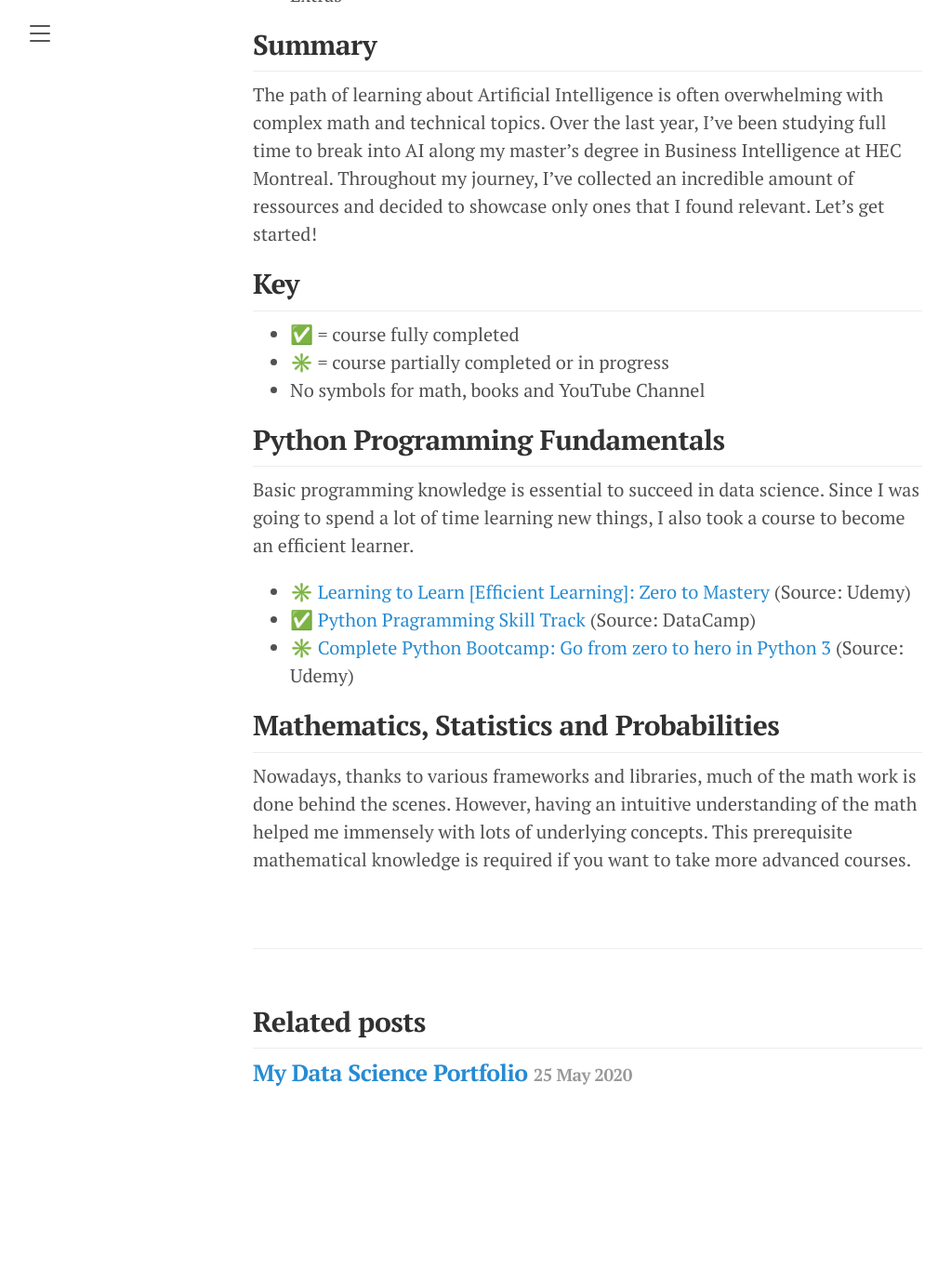
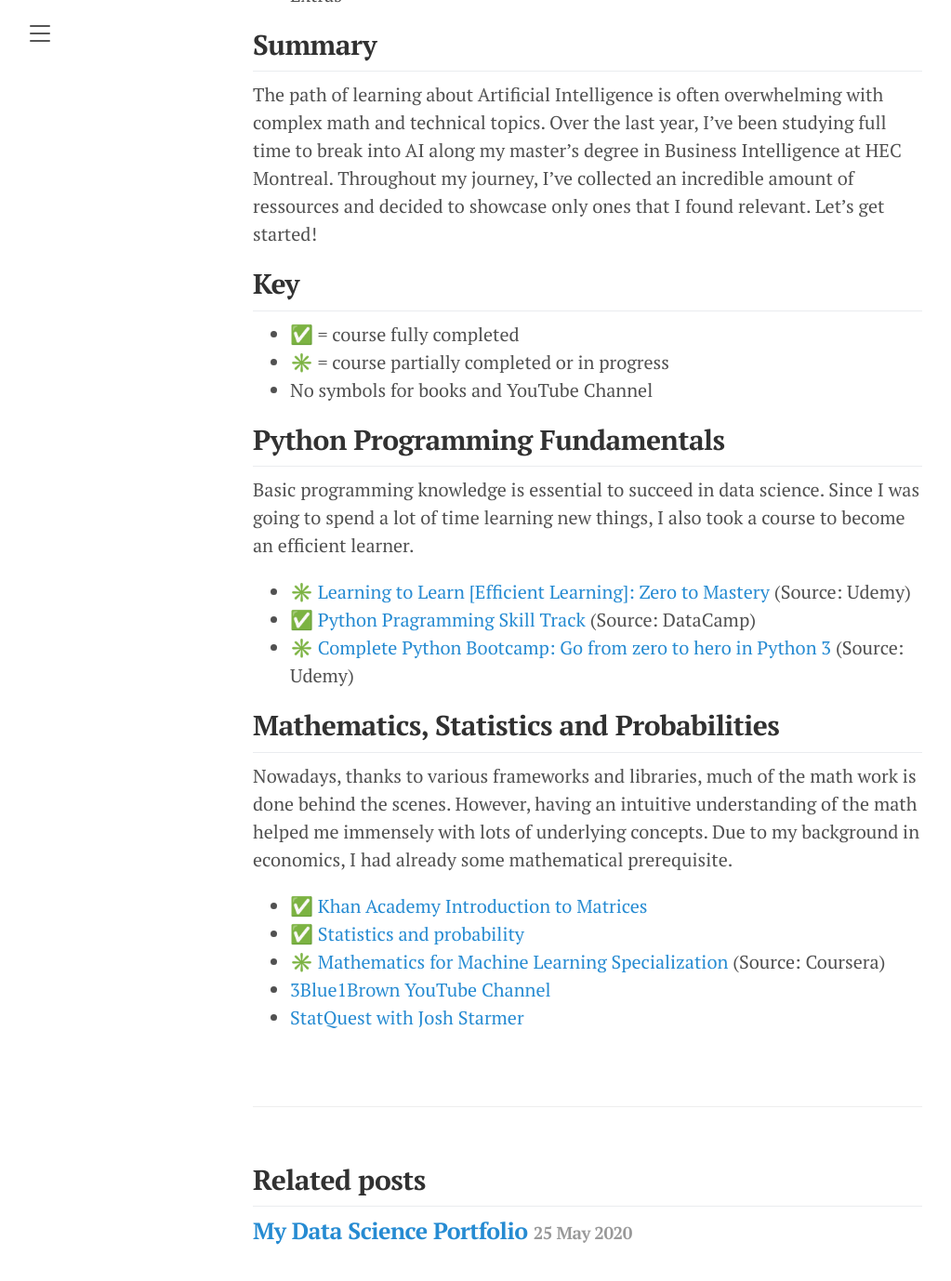
Before and after one commit to florentfettu/florentfettu.github.io, a Jekyll site: the page built from _posts/2020-05-26-my-self-created-artificial-intelligence-path.md, in a window 1280 px wide and 1400 px high, scrolled down 510 px. Shown: the top 1378 px of the window at 93% size, without its empty margins (8-1031 px from the left). Built offline with Jekyll 4.4.1, drawn with Linux system fonts in a browser that asks for light colours; nearby versions of some CDN libraries; before the commit the page ends 1740 px from its top, so only the background shows below that.

Commit message:
Update 2020-05-26-my-self-created-artificial-intelligence-path.md

```diff
--- a/_posts/2020-05-26-my-self-created-artificial-intelligence-path.md
+++ b/_posts/2020-05-26-my-self-created-artificial-intelligence-path.md
@@ -19,7 +19,7 @@
 ## Key
 * ✅ = course fully completed
 * ✳️ = course partially completed or in progress
-* No symbols for math, books and YouTube Channel
+* No symbols for books and YouTube Channel
 
 ## Python Programming Fundamentals
 
@@ -31,4 +31,10 @@
 
 ## Mathematics, Statistics and Probabilities
 
-Nowadays, thanks to various frameworks and libraries, much of the math work is done behind the scenes. However, having an intuitive understanding of the math helped me immensely with lots of underlying concepts. This prerequisite mathematical knowledge is required if you want to take more advanced courses.
+Nowadays, thanks to various frameworks and libraries, much of the math work is done behind the scenes. However, having an intuitive understanding of the math helped me immensely with lots of underlying concepts. Due to my background in economics, I had already some mathematical prerequisite.
+
+* ✅ <a href="https://www.khanacademy.org/math/precalculus/x9e81a4f98389efdf:matrices" target="_blank"> Khan Academy Introduction to Matrices</a>
+* ✅ <a href="https://www.khanacademy.org/math/statistics-probability" target="_blank"> Statistics and probability </a>
+* ✳️ <a href="https://www.coursera.org/specializations/mathematics-machine-learning" target="_blank"> Mathematics for Machine Learning Specialization </a> (Source: Coursera)
+* <a href="https://www.youtube.com/channel/UCYO_jab_esuFRV4b17AJtAw" target="_blank">3Blue1Brown YouTube Channel </a>
+* <a href="https://www.youtube.com/channel/UCtYLUTtgS3k1Fg4y5tAhLbw" target="_blank">StatQuest with Josh Starmer </a>
```
